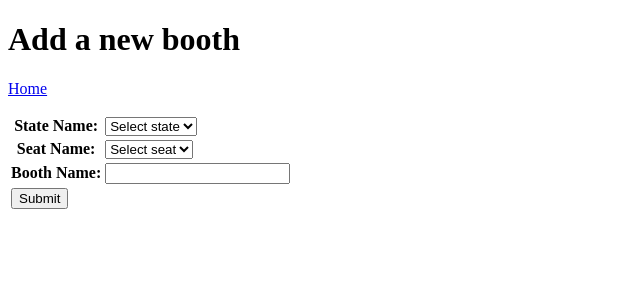
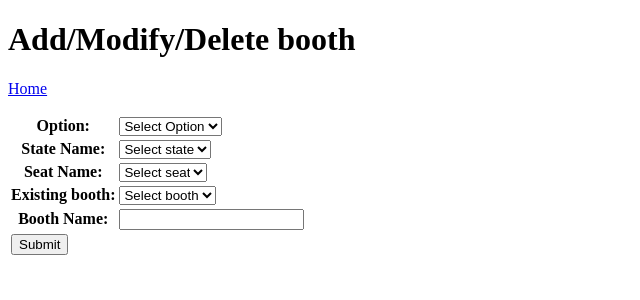
Before and after one commit to abhishekjoy1/election, a Django app: template voting/templates/add_booth.html in a window 1280 px wide. Shown: the top 300 px of the page, without its empty margins (0-640 px from the left). Run offline with Django 3.2, Linux system fonts and the light colour scheme; the template is opened without the code that fills it, so the values that code supplies are empty; some libraries are stand-ins or nearby versions.

Commit message:
modifying templates for state, seat and booth

```diff
--- a/voting/templates/add_booth.html
+++ b/voting/templates/add_booth.html
@@ -1,6 +1,6 @@
 {% extends "base.html" %}
-{% block title %}Add New Booth{% endblock %}
-{% block head %}Add a new booth{% endblock %}
+{% block title %}Add/Modify/Delete booth{% endblock %}
+{% block head %}Add/Modify/Delete booth{% endblock %}
 {% block content %}
 <p><a href="/voting/home/">Home</a></p>
     {% if error_message %}
@@ -8,9 +8,18 @@
     {% endif %}
      <form method="post" action="/voting/add_booth/">{% csrf_token %}
          <table border="0">
-            <tr><th><label for="id_state">State Name:</label></th>
+             <tr><th><label for="id_option">Option:</label></th>
+                 <td>
+                <select name="option" id="option_id_booth">
+                    <option value="">Select Option</option>
+                    <option value="add">Add</option>
+                    <option value="modify">Modify</option>
+                    <option value="delete">Delete</option>
+                </select>
+             </td></tr>
+            <tr><th><label for="id_state" id="label_state">State Name:</label></th>
                 <td>
-                 <select name="state_id" class="state_id">
+                 <select name="state_id" class="state_id" id="id_state">
                      <option>Select state</option>
                     {% for state in states %}
                         <option value="{{ state.id }}">{{ state.name }}</option>
@@ -18,15 +27,22 @@
                  </select>
                 </td>
             </tr>
-             <tr><th><label for="id_seat">Seat Name:</label></th>
+             <tr><th><label for="seat_name" id="seat_name">Seat Name:</label></th>
                 <td>
                  <select name="seat_id" class="seat_id" id="id_seat">
                      <option>Select seat</option>
                  </select>
                 </td>
             </tr>
-            <tr><th><label for="id_seat">Booth Name:</label></th>
-                <td><input type="text" name="booth_name"></td>
+             <tr><th><label for="booth_label" id="booth_label_id">Existing booth:</label></th>
+                <td>
+                 <select name="booth_id" id="id_booth">
+                     <option value="">Select booth</option>
+                 </select>
+                </td>
+            </tr>
+            <tr><th><label for="booth_name" id="label_booth_name">Booth Name:</label></th>
+                <td><input type="text" name="booth_name" id="booth_name"></td>
             </tr>
              <tr><td><input type="submit" value="Submit"></td></tr>
          </table>
--- a/voting/templates/base.html
+++ b/voting/templates/base.html
@@ -32,10 +32,39 @@
                     if($('#option_id').val() == "add"){
                       $("#add_state_id").css("visibility", "hidden");
                       $('#state_name').val("");
+                      $('#state_name').removeAttr("style");
+                      $('#state_label').removeAttr("style");
                     }else if($('#option_id').val() == "modify"){
                        $('#add_state_id').removeAttr("style");
+                       $('#state_name').removeAttr("style");
+                       $('#state_label').removeAttr("style");
+                    }else if($('#option_id').val() == "delete"){
+                       $('#add_state_id').removeAttr("style");
+                       $('#state_name').css("visibility", "hidden");
+                       $('#state_label').css("visibility", "hidden");
                     }
                 });
+
+                $('#option_id_seat').on('change', function() {
+                    if($('#option_id_seat').val() == "add"){
+                      $("#id_seat").css("visibility", "hidden");
+                      $('#seat_label_id').css("visibility", "hidden");
+                      $('#seat_name').val("");
+                      $('#label_seat_name').removeAttr("style");
+                    }else if($('#option_id_seat').val() == "delete"){
+                       $('#id_seat').removeAttr("style");
+                       $('#seat_label_id').removeAttr("style");
+                       $('#seat_name').css("visibility", "hidden");
+                       $('#label_seat_name').css("visibility", "hidden");
+                    }else if($('#option_id_seat').val() == "modify"){
+                       $('#id_seat').removeAttr("style");
+                       $('#seat_label_id').removeAttr("style");
+                       $('#seat_name').removeAttr("style");
+                       $('#seat_name').val("");
+                       $('#label_seat_name').removeAttr("style");
+                    }
+                });
+
                 $('#add_state_id').on('change', function(){
                    $('#state_name').val($('#add_state_id option:selected').text());
                 });
@@ -57,6 +86,9 @@
                 });
 
                 $('#id_seat').on('change', function() {
+                    if($('#option_id_seat').val() == "modify"){
+                        $('#seat_name').val($('#id_seat option:selected').text());
+                    }
                     $.ajax({
                         url: '/voting/api/booths/',
                         dataType: 'json',
--- a/voting/templates/home.html
+++ b/voting/templates/home.html
@@ -9,8 +9,8 @@
     {% endif %}
     {% if user.is_election_staff %}
         <p><input type="checkbox" name="is_election_done" id="election_done" {% if is_election_done %} checked="checked" readonly="readonly" disabled="disabled"{% endif %}>Is election done?<br></p>
-        <p><a href="/voting/add_state/">Add/Modify State</a></p>
-        <p><a href="/voting/add_seat/">Add Seat</a></p>
+        <p><a href="/voting/add_state/">Add/Modify/Delete State</a></p>
+        <p><a href="/voting/add_seat/">Add/Modify/Delete Seat</a></p>
         <p><a href="/voting/add_booth/">Add Booth</a></p>
         {% if is_election_done %}
             <div id="count_vote"><a href='/voting/count_vote/'>Count Votes</a></div>
```
Also changed, not shown: voting/templates/add_seat.html (+9 -8 lines), voting/templates/add_state.html (+4 -3 lines).
